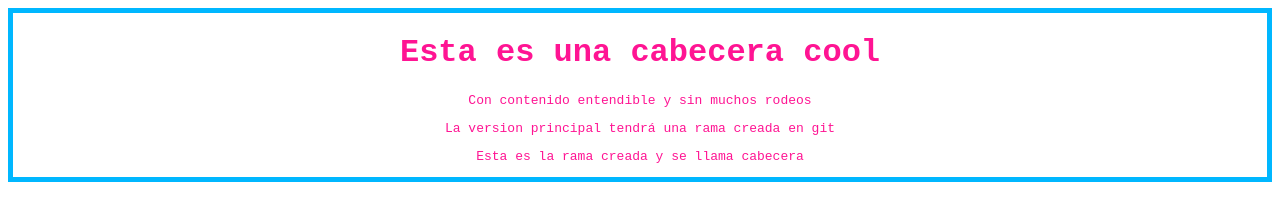
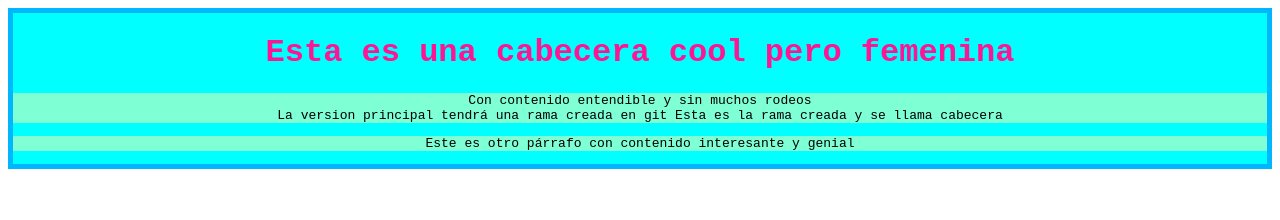
Before and after one commit to DevDuxAaron/blogpostIt, a plain HTML site: page index.html in a window 1280 px wide. Drawn offline with Linux system fonts and the light colour scheme.

Commit message:
Agregado el contenido adicional del blog

```diff
--- a/css/style.css
+++ b/css/style.css
@@ -4,10 +4,12 @@ h1{
 }
 p{
     font-size: 13px;
-    color: deeppink;
+    color: black;
     font-family: 'Courier New', Courier, monospace;
+    background-color: aquamarine;
 }
 .contenedor{
     border: 5px solid rgb(0, 183, 255);
     text-align: center;
+    background-color: aqua;
 }
--- a/index.html
+++ b/index.html
@@ -9,10 +9,11 @@
 </head>
 <body>
     <div class="contenedor">
-        <h1>Esta es una cabecera cool</h1>
-        <p>Con contenido entendible y sin muchos rodeos</p>
-        <p>La version principal tendrá una rama creada en git</p>
-        <p>Esta es la rama creada y se llama cabecera</p>
+        <h1>Esta es una cabecera cool pero femenina</h1>
+        <p>Con contenido entendible y sin muchos rodeos
+        <br> La version principal tendrá una rama creada en git
+        Esta es la rama creada y se llama cabecera</p>
+        <p>Este es otro párrafo con contenido interesante y genial</p>
     </div>
 </body>
 </html>
```
